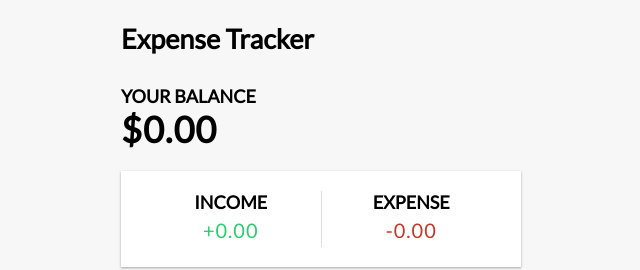
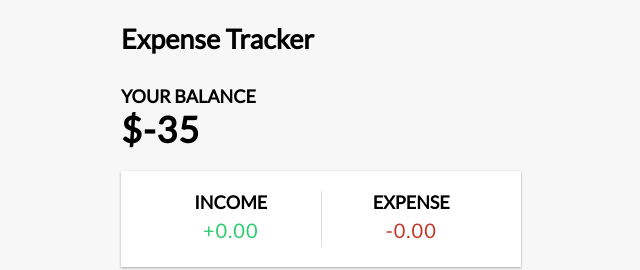
Before and after one commit to adinegoro11/vue-simple-expense-tracker, a Vue app: page / in a window 1280 px wide. Shown: the top 270 px of the page, without its empty margins (319-959 px from the left). Built offline with nearby package versions, Linux system fonts and the light colour scheme.

Commit message:
Setup Balance props

```diff
--- a/src/App.vue
+++ b/src/App.vue
@@ -1,7 +1,7 @@
 <template>
   <Header></Header>
   <div class="container">
-    <Balance></Balance>
+    <Balance :total="total"></Balance>
     <IncomeExpenses></IncomeExpenses>
     <TransactionList :transactions="transactions"></TransactionList>
     <AddTransaction></AddTransaction>
@@ -14,12 +14,18 @@
 import IncomeExpenses from "./components/IncomeExpenses.vue";
 import TransactionList from "./components/TransactionList.vue";
 import AddTransaction from "./components/AddTransaction.vue";
-import { ref } from "vue";
+import { ref, computed } from "vue";
 
-const transactions = [
+const transactions = ref([
   { id: 1, text: "Flower", amount: -20 },
   { id: 2, text: "Salary", amount: 35 },
   { id: 3, text: "Book", amount: -90 },
   { id: 4, text: "Cameraxxx", amount: 40 },
-];
+]);
+
+const total = computed(() => {
+  return transactions.value.reduce((acc, transaction)=> {
+    return acc + transaction.amount;
+  }, 0);
+});
 </script>
--- a/src/components/Balance.vue
+++ b/src/components/Balance.vue
@@ -1,4 +1,15 @@
 <template>
-    <h4>Your Balance</h4>
-    <h1 id="balance">$0.00</h1>
+  <h4>Your Balance</h4>
+  <h1 id="balance">${{ total }}</h1>
 </template>
+
+<script setup>
+import { defineProps } from "vue";
+
+const props = defineProps({
+  total: {
+    type: Number,
+    required: true,
+  },
+});
+</script>
```
